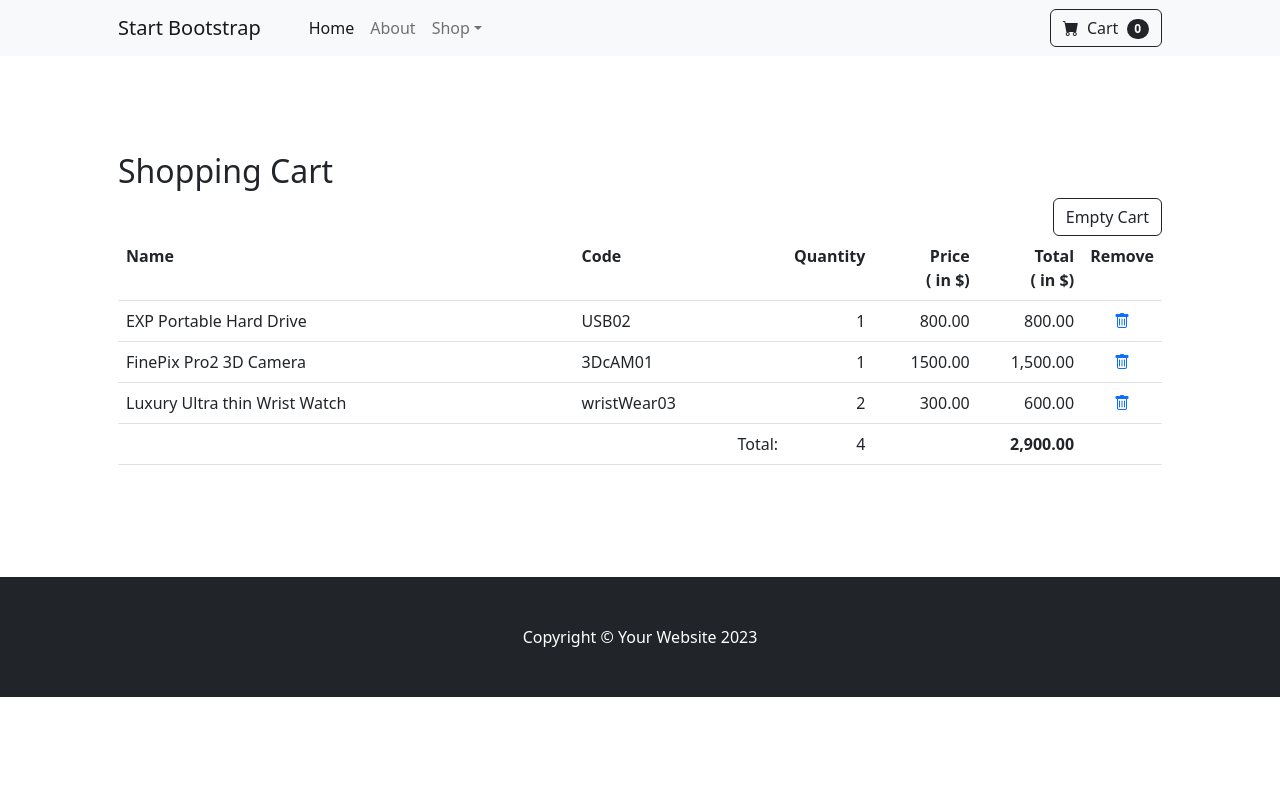
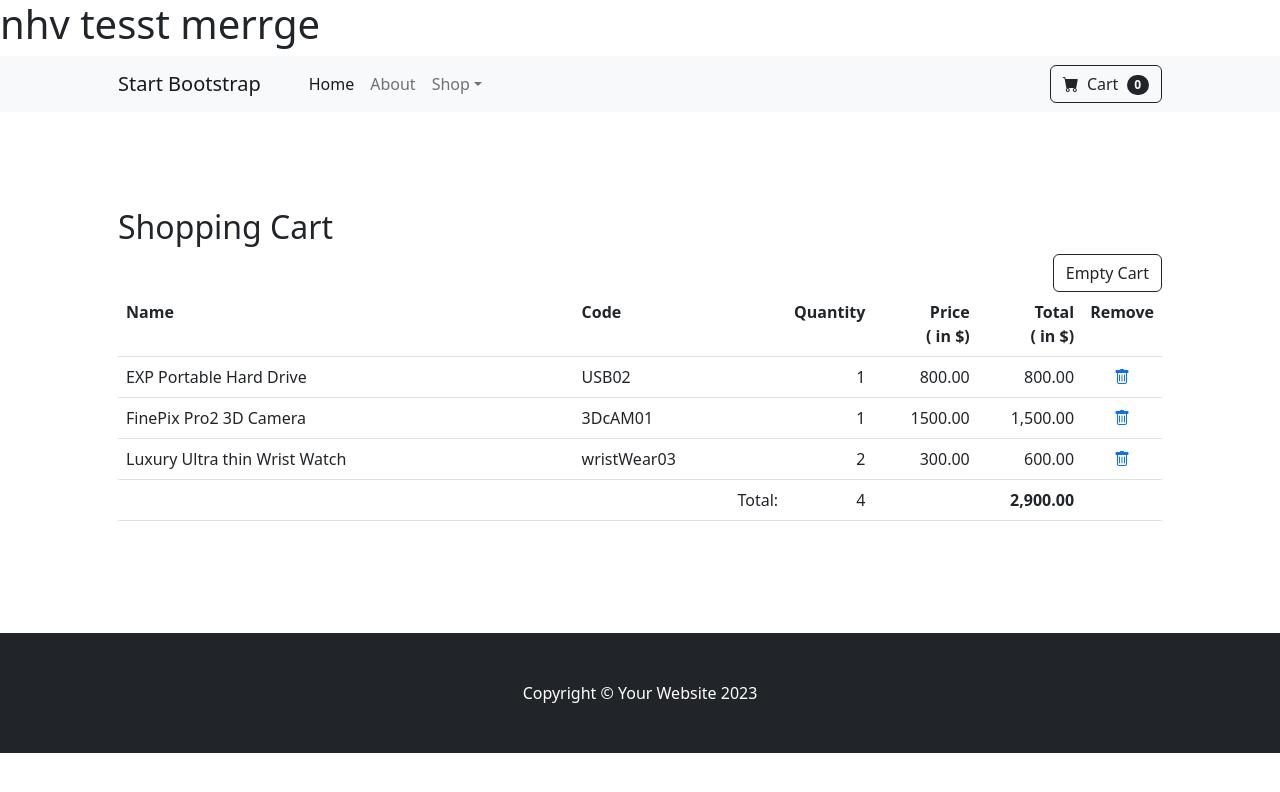
Before and after one commit to hoangvu230725/trienkhaipm, a plain HTML site: page cart.html in a window 1280 px wide. Drawn offline with nearby package versions, Linux system fonts and the light colour scheme.

Commit message:
test merge

```diff
--- a/cart.html
+++ b/cart.html
@@ -14,6 +14,7 @@
         <link href="css/styles.css" rel="stylesheet" />
     </head>
     <body>
+        <h1>nhv tesst merrge</h1>
         <!-- Navigation-->
         <nav class="navbar navbar-expand-lg navbar-light bg-light">
             <div class="container px-4 px-lg-5">
```
